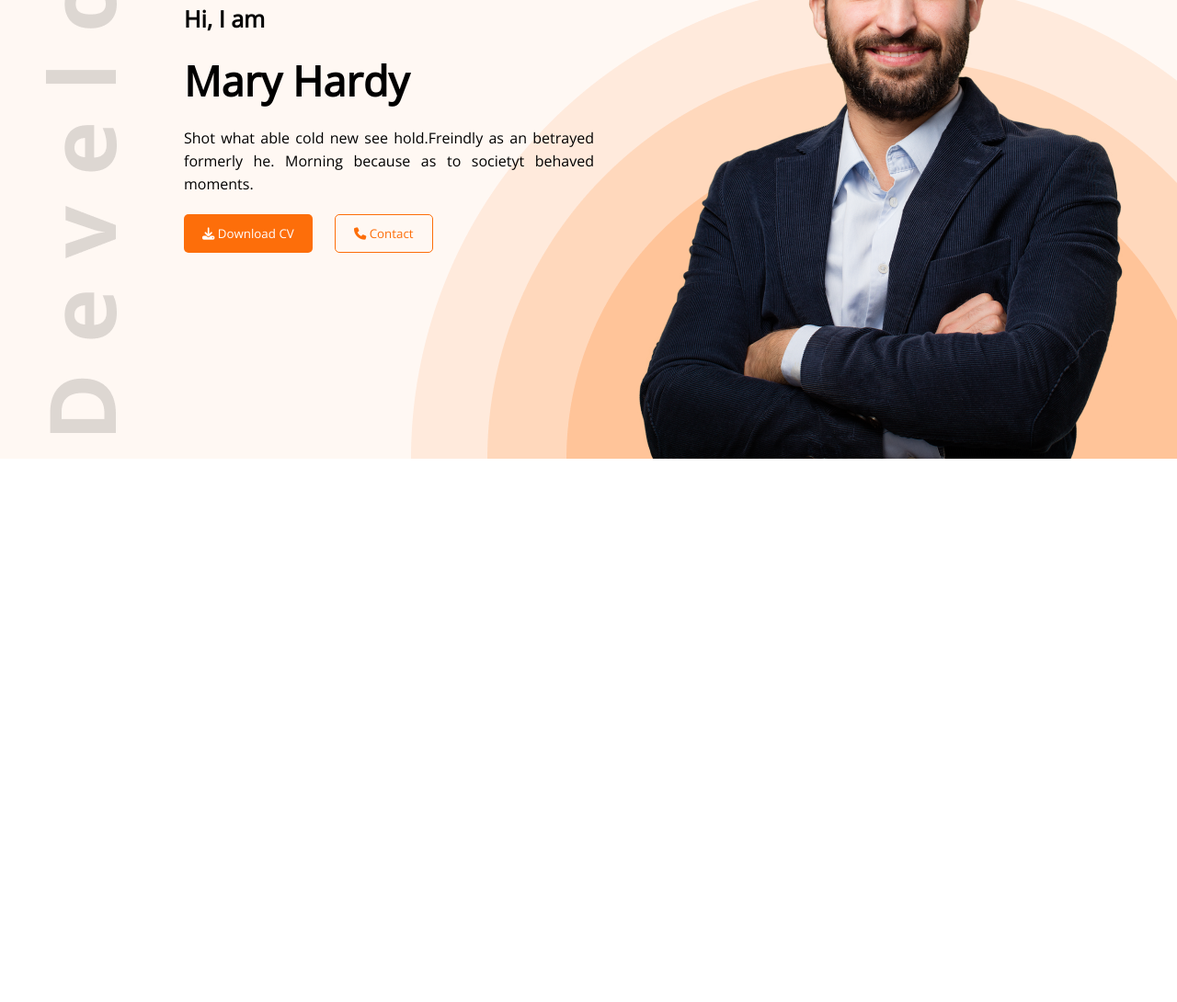
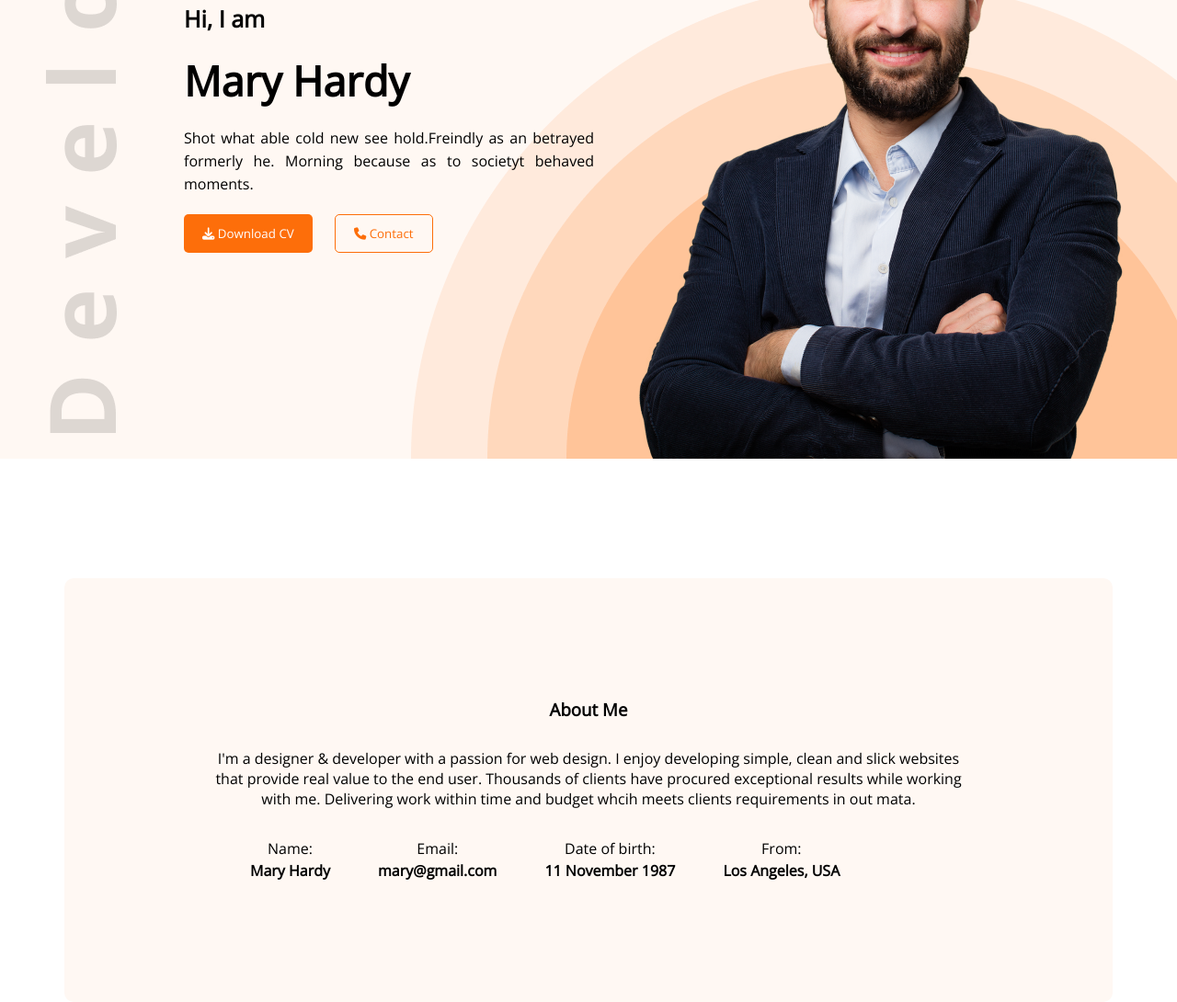
Before and after one commit to Sohan-R30/FirstDeveloperPortfolio, a plain HTML site: page index.html in a window 1280 px wide. Shown: the part 319-1409 px from the top of the page at 92% size. Before the commit the page ends 818 px from the top, so only its background shows below. Drawn offline with nearby package versions, Linux system fonts and the light colour scheme; a web font is replaced by a local one.

Commit message:
About Section Added

```diff
--- a/index.html
+++ b/index.html
@@ -42,5 +42,34 @@
         <img src="img/hardy.png" alt="hardy picture" />
       </div>
     </header>
+    <main class="about">
+        <!-- About Section -->
+      <section class="about-section">
+        <h3 class="section-title">About Me</h3>
+        <p class="section-description">
+          I'm a designer & developer with a passion for web design. I enjoy
+          developing simple, clean and slick websites that provide real value to
+          the end user. Thousands of clients have procured exceptional results
+          while working with me. Delivering work within time and budget whcih
+          meets clients requirements in out mata.
+        </p>
+        <div class="about-info">
+            <table>
+                <thead>
+                  <th>Name:</th>
+                  <th>Email:</th>
+                  <th>Date of birth:</th>
+                  <th>From:</th>
+                </thead>
+                <tbody>
+                  <td>Mary Hardy</td>
+                  <td>mary@gmail.com</td>
+                  <td>11 November 1987</td>
+                  <td>Los Angeles, USA</td>
+                </tbody>
+              </table>
+        </div>
+      </section>
+    </main>
   </body>
 </html>
--- a/styles/style.css
+++ b/styles/style.css
@@ -104,3 +104,36 @@ li:hover{
 }
 
 /*   Header Section End */
+
+main{
+    max-width: 1140px;
+    margin: 0 auto;
+}
+
+
+/* About Section Start */
+.about-section{
+    margin-top: 130px;
+    background: #fff8f3;
+    border-radius: 10px;
+    padding: 130px 150px;
+    text-align: center;
+}
+.section-title{
+    margin-bottom: 30px;
+}
+.section-descriptio{
+    background: #757575;
+    font-size: 18px;
+}
+.about-info th{
+    font-weight: lighter;
+    padding-top: 30px;
+}
+.about-info td{
+    font-weight: bolder;
+}
+.about-info th, .about-info td{
+    padding-left: 50px;
+}
+/* About Section style End */
```
